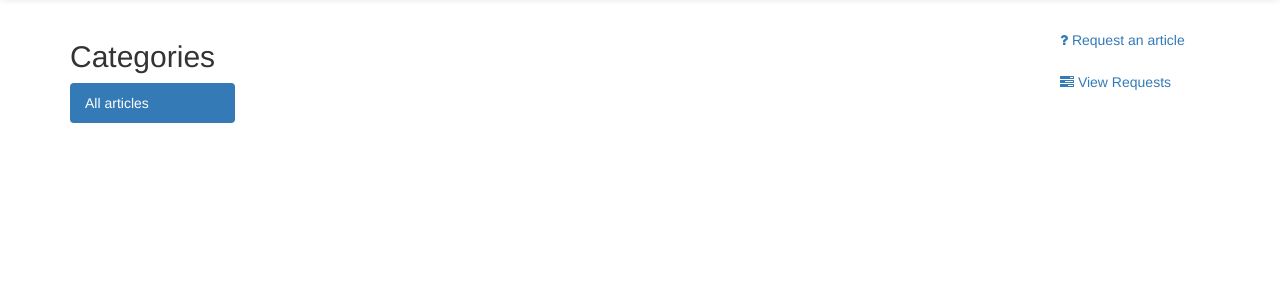
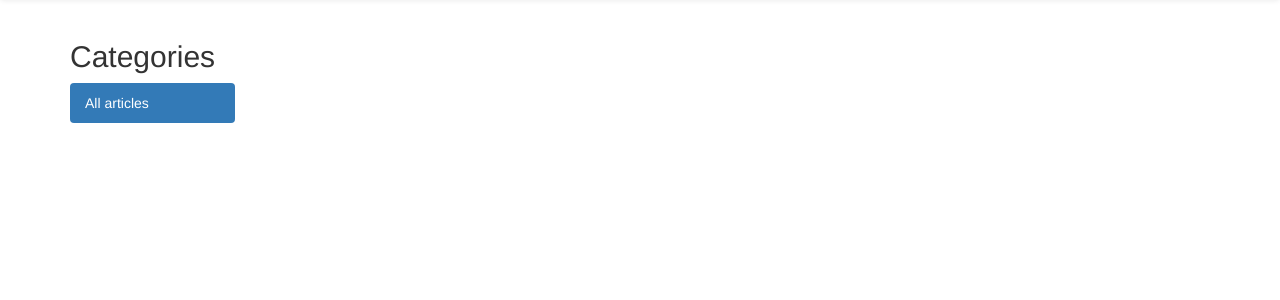
Before and after one commit to unitycoders/uc-django-site, a Django app: page /articles/ in a window 1280 px wide. Shown: the part 52-352 px from the top of the page. Run offline with Django 3.2, Linux system fonts and the light colour scheme; data that the repository does not hold is empty; parts of the project's set-up code (start-up, migrations or seed data) failed here and were passed over; some libraries are stand-ins or nearby versions.

Commit message:
removed request feature - needs too much work right now

```diff
--- a/lectern/templates/lectern/article_list.html
+++ b/lectern/templates/lectern/article_list.html
@@ -18,8 +18,9 @@
     {% if perms.lectern.article_add %}
     <li><a href="{% url "lectern:add" %}"><i class="fa fa-plus" aria-hidden="true"></i> Write an article</a></li>
     {% endif %}
+    <!-- Disabled - needs a LOT more work...
     <li><a href="{% url "lectern:request" %}"><i class="fa fa-question" aria-hidden="true"></i> Request an article</a></li>
-    <li><a href="{% url "lectern:request-list" %}"><i class="fa fa-tasks" aria-hidden="true"></i> View Requests</a></li>
+    <li><a href="{% url "lectern:request-list" %}"><i class="fa fa-tasks" aria-hidden="true"></i> View Requests</a></li> -->
 </ul>
 {% endblock %}
 
```
